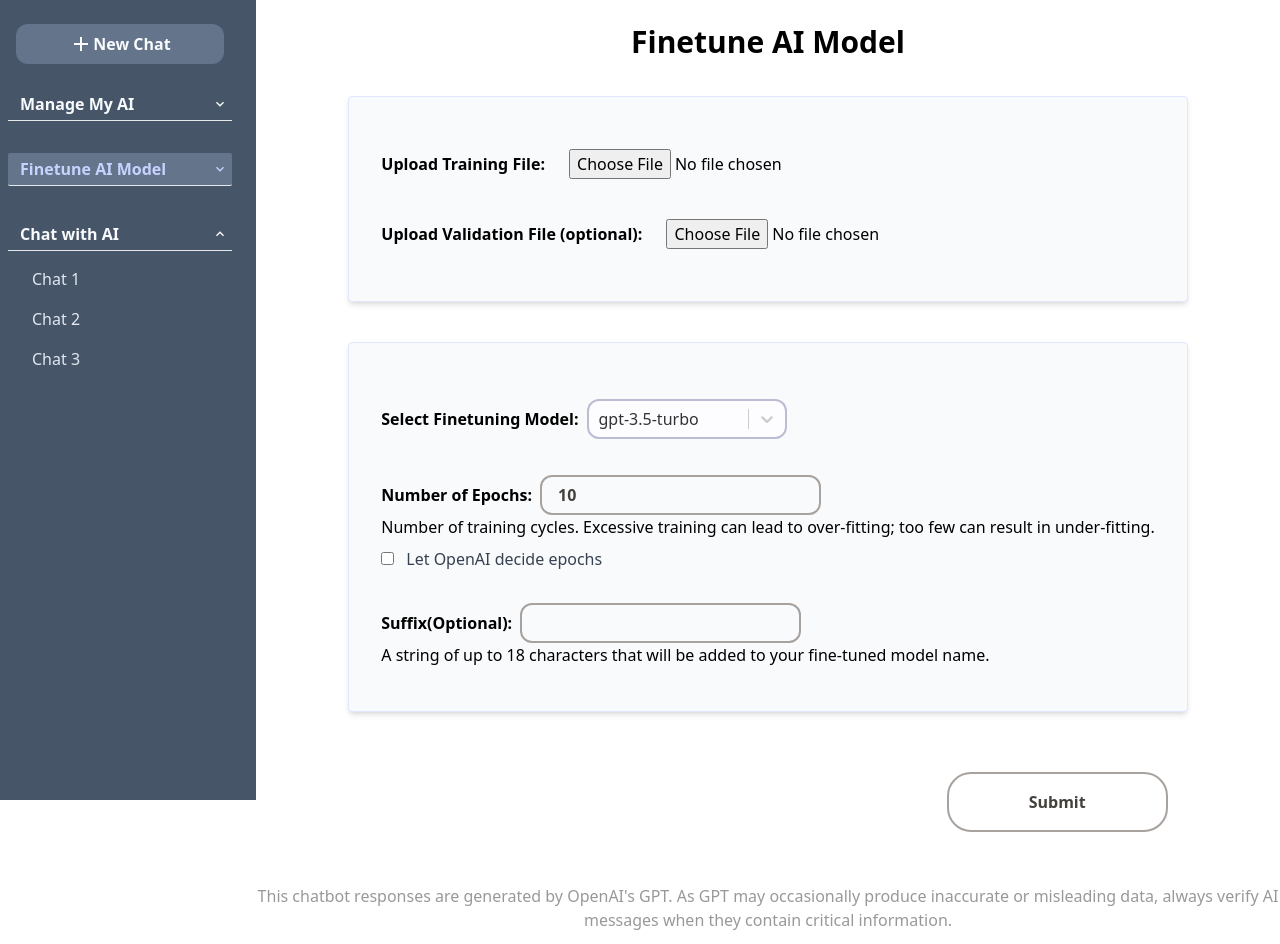
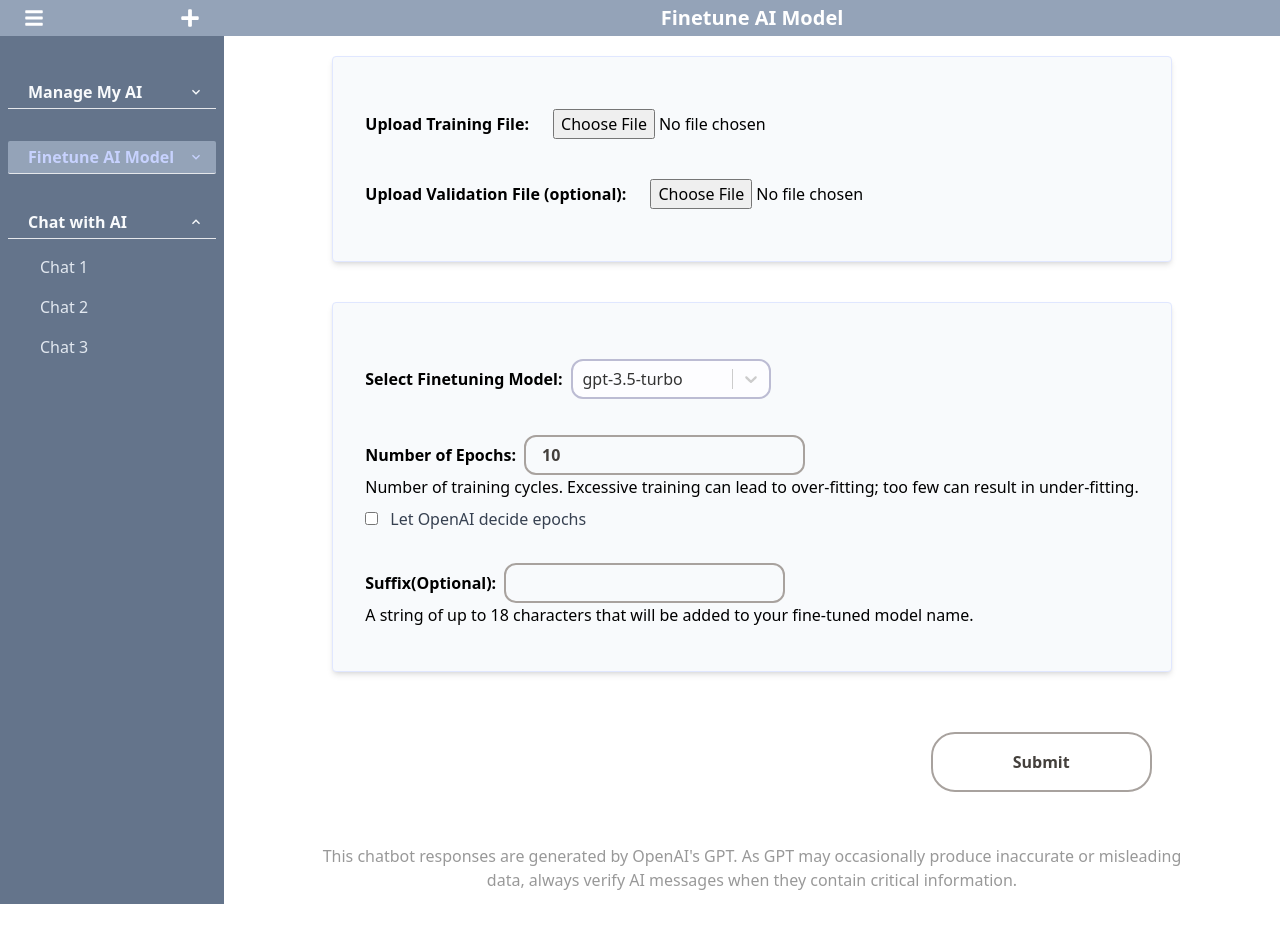
Before and after one commit to vunt199802/Smartchat-RAG, a Next.js app: page /finetunemodel in a window 1280 px wide. After the commit the page ends 904 px from the top, so only its background shows below. Built offline with nearby package versions, Linux system fonts and the light colour scheme.

Commit message:
feat(sidebar): add collapsible functionality

```diff
--- a/src/components/Header.tsx
+++ b/src/components/Header.tsx
@@ -1,15 +1,47 @@
 import { FC } from 'react'
+import { FaBars, FaPlus } from 'react-icons/fa'
+import { useRouter } from 'next/router'
 
 interface HeaderProps {
-  pageTitle: string;
+  setIsSidebarOpen: (isSideBarOpen:boolean) => void
+  isSidebarOpen: boolean
  }
 
-const Header : FC<HeaderProps> = ({ pageTitle }) => {
+const TopMenu : FC<HeaderProps> = ({  isSidebarOpen, setIsSidebarOpen }) => {
+  const router = useRouter();
+  const pathName =router.pathname
+
+  const pageCollection : { [key: string]: string}= {
+    "/": "Chat With AI",
+    "/finetunemodel": "Finetune AI Model",
+    "/managemyai": "Manage RAG Files",
+  }
+
+  const onNewChat = () => {
+    router.push('/')
+  }
+
+  const toggleSidebar = (e: any) => {
+    setIsSidebarOpen(!isSidebarOpen)
+  }
+
   return (
-    <header className="text-2xl pt-6 pb-4 font-bold text-center text-3xl">
-      <h1>{ pageTitle }</h1>
+    <header className="w-full flex flx-col justify-between items-center bg-slate-400 py-1">
+      <div className="flex w-1/3 xs:w-36 sm:w-52 md:w-48 lg:w-52 xl:w-56 items-center justify-between  px-6 text-white text-md focus:bg-indigo-100">
+        <button onClick={toggleSidebar} aria-label="Toggle Sidebar">
+          <FaBars size={20} />
+        </button>
+        <button onClick={onNewChat} aria-label="New Chat">
+          <FaPlus size={20} />
+        </button>
+      </div>
+      <div className="flex flex-grow items-center justify-center  text-white text-md font-bold focus:bg-indigo-100 mx-auto">
+         <div className="text-xl font-bold text-center text-32xl">
+          <h1>{ pageCollection[pathName] }</h1>
+        </div>
+      </div>
     </header>
   )
 }
 
-export default Header
+export default TopMenu
--- a/src/components/Layout.tsx
+++ b/src/components/Layout.tsx
@@ -1,20 +1,60 @@
-import { FC, ReactNode } from 'react'
+import { useState, useEffect, FC, ReactNode } from 'react'
 import Sidebar from '@/src/components/Sidebar'
+import Header from '@/src/components/Header'
 
 const Footer = () => {
   return <footer className='py-3 text-center opacity-40'>This chatbot responses are generated by OpenAI&apos;s GPT. As GPT may occasionally produce inaccurate or misleading data, always verify AI messages when they contain critical information. </footer>
 }
 
+const Layout: FC<{ children: ReactNode}>  = ({ children }) => {
+  const [isSidebarOpen, setIsSidebarOpen] = useState(true)
+  const [isMobile, setIsMobile] = useState(false)
 
-const Layout: FC<{ children: ReactNode }>  = ({ children }) => {
+  useEffect(() => {
+const checkIsMobile = () => {
+  console.log("width", window.innerWidth)
+      setIsMobile(window.innerWidth <= 480)
+    }
+
+    // Run on initial mount
+    checkIsMobile()
+
+    window.addEventListener('resize', checkIsMobile)
+
+    return () => {
+      window.removeEventListener('resize', checkIsMobile)
+    }
+  }, [])
+console.log("isMobile", isMobile)
 
   return (
-    <div className='flex h-screen'>
-      <Sidebar/>
-      <main className ="w-full">
-        {children}
-        <Footer />
-      </main>
+    <div className='flex flex-col w-screen h-screen' >
+      <Header
+        isSidebarOpen={isSidebarOpen}
+        setIsSidebarOpen={setIsSidebarOpen}
+      />
+      <div className="flex flex-row">
+        {
+        isMobile && isSidebarOpen  && <Sidebar isSidebarOpen={isSidebarOpen}/>}
+        {isMobile && !isSidebarOpen &&
+         <main className ="w-full lg:w-70vw ">
+            {children}
+            <Footer />
+          </main>}
+          { !isMobile && isSidebarOpen &&
+          <>
+            <Sidebar isSidebarOpen={isSidebarOpen}/>
+            <main className ="w-full lg:w-70vw mx-auto">
+              {children}
+              <Footer />
+            </main>
+          </>}
+          {!isMobile && !isSidebarOpen &&
+          <main className ="w-full lg:w-70vw mx-auto">
+            {children}
+            <Footer />
+          </main>}
+         </div>
     </div>
   )
 }
--- a/src/components/MenuItem.tsx
+++ b/src/components/MenuItem.tsx
@@ -21,20 +21,20 @@ const MenuItem: FC<MenuItemProps> = ({ title, link, itemList, defaultOpen = fals
 
   return (
     <li className="mt-5 my-8 font-semibold" >
-      <div className={`flex justify-between items-center px-1 py-1 border-b hover:bg-slate-500 focus:bg-indigo-100 cursor-pointer ${isActive ? 'bg-slate-500 text-indigo-200 rounded-sm' : 'text-slate-50'}`} >
+      <div className={`flex justify-between items-center px-3 py-1 border-b hover:bg-slate-500 focus:bg-indigo-100 cursor-pointer ${isActive ? 'bg-slate-400 text-indigo-200 rounded-sm' : 'text-slate-50'}`} >
         {link ? (
           <Link href={link} className={`flex-grow px-2 hover:underline `}>
             {title}
           </Link>
         ) : (
-          <span className="flex-grow text-slate-50">{title}</span>
+          <span className="flex-grow text-slate-50 ">{title}</span>
         )}
         <span role="button" className="cursor-pointer" onClick={toggle}>
           {isOpen ? <MdExpandLess /> : <MdExpandMore />}
         </span>
       </div>
       {isOpen && (
-        <ul className="px-4 py-2 font-medium text-slate-200">
+        <ul className="px-6 py-2 font-medium text-slate-200">
           { itemList.map((item)=>
             <li key={item} className="px-2 py-2 hover:bg-slate-400 focus:bg-indigo-100">
             {item}
--- a/src/components/Sidebar.tsx
+++ b/src/components/Sidebar.tsx
@@ -1,27 +1,11 @@
 import React, { FC } from 'react'
 import MenuItem from './MenuItem'
-import PlusIcon from './PlusIcon'
-import { useRouter } from 'next/router'
 
-interface SidebarProps {
-  onNewChat: () => void;
-}
-
-const Sidebar : FC<SidebarProps>= () => {
-  const router = useRouter()
-  const onNewChat = () => {
-    router.push('/')
-  };
+const Sidebar : FC<{isSidebarOpen: boolean}>= () => {
 
   return (
-    <div className="w-80 bg-slate-600 text-slate-50">
-       <ul className="px-2  py-5 mr-4">
-          <li  id="newChat" className="flex justify-center p-2 py-1 font-semibold hover:bg-slate-400 hover:rounded focus:bg-indigo-100">
-            <div id="newChatDiv" className="flex w-full justify-center px-5 py-2 bg-slate-500 rounded-xl" onClick = { onNewChat }>
-              <PlusIcon />
-              <span>New Chat</span>
-            </div>
-          </li>
+    <div className="bg-slate-500 text-slate-50 h-full w-full xs-56 md:w-72 lg:w-56 xl:w-56">
+       <ul className="px-2  py-5 ">
           <MenuItem
             title="Manage My AI"
             link="/managemyai"
--- a/src/pages/_app.tsx
+++ b/src/pages/_app.tsx
@@ -7,10 +7,6 @@ import '@/src/styles/globals.css'
 const MyApp = ({ Component, pageProps }: AppProps) => {
   const [isNewChat, setIsNewChat] = useState(false)
 
-  const handleNewChat = () => {
-    setIsNewChat(true)
-  }
-
   return (
     <>
       <Head>
@@ -18,11 +14,10 @@ const MyApp = ({ Component, pageProps }: AppProps) => {
           name="viewport" content="width=device-width, initial-scale=1.0"
         />
       </Head>
-      <Layout onNewChat={handleNewChat}>
-      <Component {...pageProps} isNewChat={isNewChat} setIsNewChat={setIsNewChat}/>
-    </Layout>
+      <Layout>
+        <Component {...pageProps} isNewChat={isNewChat} setIsNewChat={setIsNewChat}/>
+      </Layout>
     </>
-
   )
 }
 
--- a/src/pages/finetunemodel.tsx
+++ b/src/pages/finetunemodel.tsx
@@ -175,7 +175,6 @@ const FinetuneModel: FC = () => {
 
   return (
     <div className="flex flex-col items-center w-full">
-      <Header pageTitle="Finetune AI Model" />
       <form className="flex flex-col justify-start">
         <FieldSet>
         <div className="flex justify-start my-3">
--- a/src/pages/index.tsx
+++ b/src/pages/index.tsx
@@ -6,7 +6,6 @@ import { modelOptions } from '@/config/modellist'
 import ArrowButton  from '@/src/components/ArrowButton'
 import ChatMessage from '@/src/components/ChatMessage'
 import DropdownSelect from '@/src/components/DropdownSelect'
-import Header from '@/src/components/Header'
 import ImageListWithModal from '@/src/components/ImageListWithModal'
 import ImageUploadIcon from '@/src/components/ImageUploadIcon'
 import Notification from '@/src/components/Notification'
@@ -23,10 +22,10 @@ const initialMessage = {
 }
 
 const HomePage : FC<{
+  namespaces: string[]
   isNewChat: boolean,
   setIsNewChat: (value: boolean) => void,
-  namespaces: string[]
-}> = ({ isNewChat, setIsNewChat, namespaces}) => {
+}> = ({ namespaces, isNewChat, setIsNewChat}) => {
 
   const textAreaRef = useRef<HTMLTextAreaElement>(null)
   const messagesRef = useRef<HTMLDivElement | null> (null)
@@ -53,7 +52,7 @@ const HomePage : FC<{
   selectedModel?.value!=="gemini-1.5-pro"
 
   const fetchChatResponse = async (basePrompt:string, question: string, imageSrc: string[], selectedModel: OptionType | null, namespace: string) => {
-    console.log("chat response")
+
     try {
       const response = await fetch('/api/chat', {
         method: 'POST',
@@ -148,7 +147,6 @@ const HomePage : FC<{
     setImageSrc([...imageSrc.slice(0, id), ...imageSrc.slice(id+1)])
   }
 
-
   const handleScreenCapture = async () => {
     try {
       const response = await fetch('/api/screenshot', { method: 'POST' })
@@ -209,8 +207,7 @@ const HomePage : FC<{
   }, [isNewChat])
 
   return  (
-    <div className="flex w-full lg:w-70vw flex-col px-2  items-center justify-center mx-auto">
-      <Header pageTitle="Chat With AI" />
+    <div className="flex flex-col px-2 items-center justify-center mx-auto">
       <div className="flex flex-col  items-center justify-center w-full">
       <div className="flex flex-col sm:flex-row w-full justify-around">
         <DropdownSelect
--- a/src/pages/managemyai.tsx
+++ b/src/pages/managemyai.tsx
@@ -1,3 +1,4 @@
+
 import { FC, MouseEvent, useState } from 'react'
 import { GetStaticProps } from 'next'
 import { ActionMeta} from 'react-select'
@@ -170,7 +171,6 @@ const UploadFilePage: FC<{namespaces : string[]}> = ({namespaces}) => {
 
   return (
     <div className="flex flex-col items-center w-full">
-      <Header pageTitle="Manage My AI" />
       <form className="flex flex-col h-60vh lg:h-40vh p-3 justify-between ">
       <FieldSet>
         <UploadFile
@@ -273,7 +273,10 @@ const UploadFilePage: FC<{namespaces : string[]}> = ({namespaces}) => {
           inputErrors={inputErrors}
         />
       </form>
-      <div className="flex flex-col h-40vh items-center justify-between"></div>
+      <div className="flex flex-col h-40vh items-center justify-between">
+      Not happy about the closed embedding model, find an
+      <a href="https://huggingface.co/spaces/mteb/leaderboard" className="text-blue-500">  embedding models in hugging face</a>
+      </div> use <a href="github.com/linghong/smartchat-fastapi">SmartChat-FastAPI</a> to host or finetune an existing model for embedding
     </div>
   )
 }
@@ -289,4 +292,6 @@ export const getStaticProps: GetStaticProps = async () => {
     },
     revalidate: 60 * 60 *24 // This is optional. It ensures regeneration of the page after every 24 hour
   }
+
+
 }
--- a/src/styles/globals.css
+++ b/src/styles/globals.css
@@ -19,6 +19,7 @@
 html, body {
   color: var(--foreground-rgb);
   background: white;
+  height:100%;
 }
 
 .bot-response p {
@@ -31,3 +32,7 @@ html, body {
   padding: 10px; /* Optional: padding around text */
   border-radius: 4px; /* Optional: rounded corners for the chat bubble */
 }
+
+html, body, #__next, .flex-grow {
+  height: 100%;
+}
```
